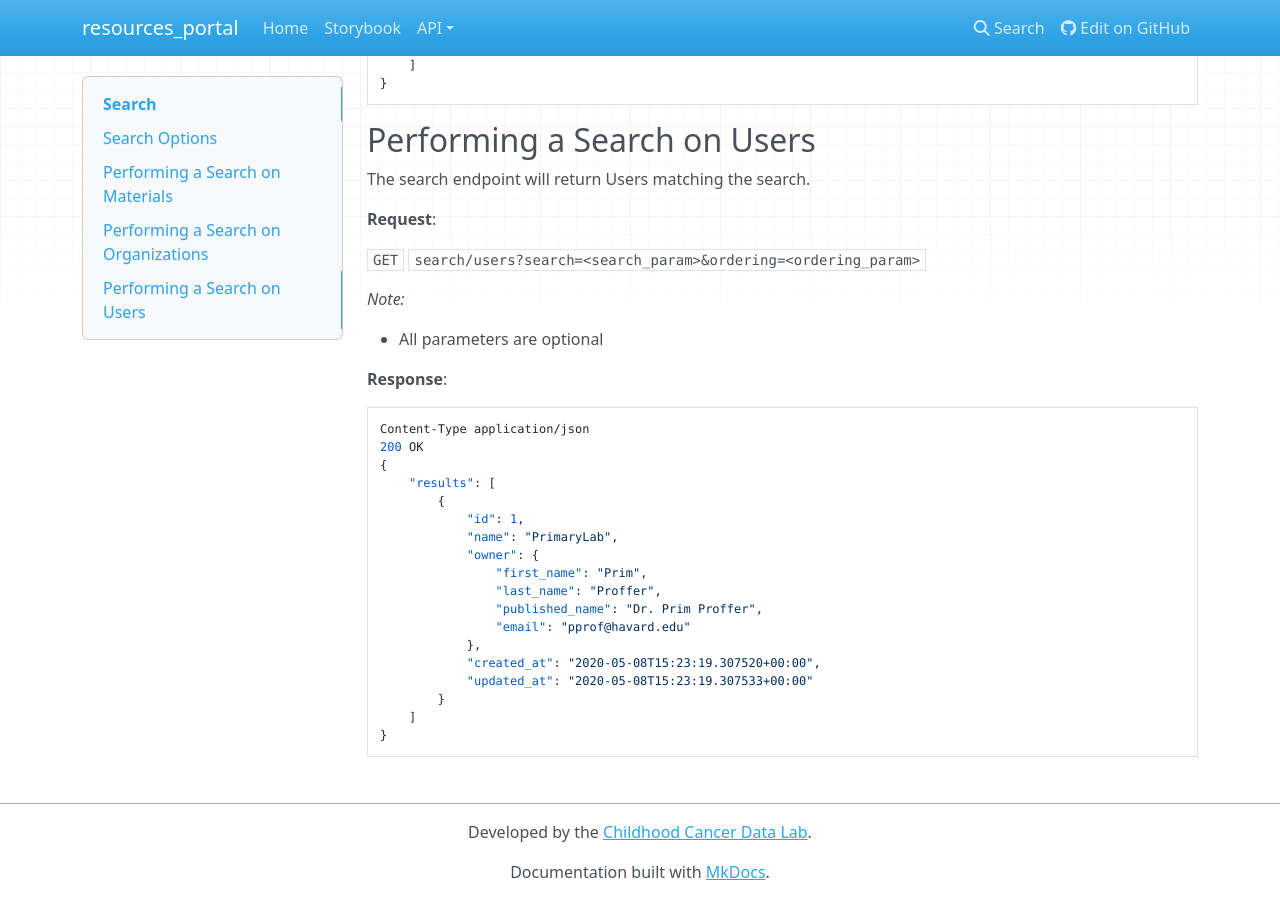
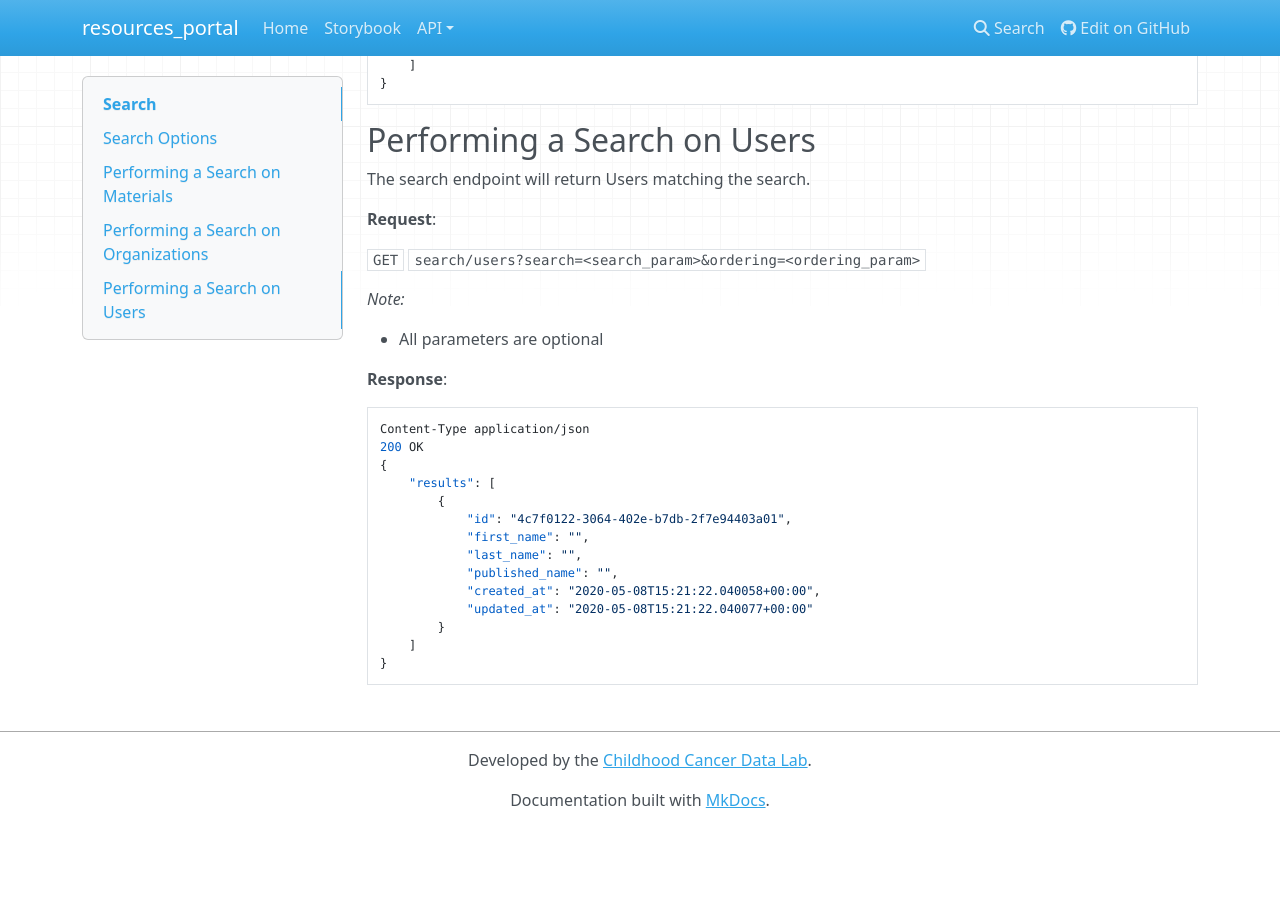
Before and after one commit to AlexsLemonade/resources-portal, an MkDocs documentation site: the page built from docs/api/search.md, in a window 1280 px wide and 900 px high, scrolled down 3435 px. Built offline with MkDocs 1.6.1, drawn with Linux system fonts in a browser that asks for light colours; nearby versions of some CDN libraries; after the commit the page ends 4263 px from its top, so only the background shows below that.

Commit message:
Corrected user JSON

```diff
--- a/docs/api/search.md
+++ b/docs/api/search.md
@@ -194,16 +194,12 @@ Content-Type application/json
 {
     "results": [
         {
-            "id": 1,
-            "name": "PrimaryLab",
-            "owner": {
-                "first_name": "Prim",
-                "last_name": "Proffer",
-                "published_name": "Dr. Prim Proffer",
-                "email": "pprof@havard.edu"
-            },
-            "created_at": "2020-05-08T15:23:19.307520+00:00",
-            "updated_at": "2020-05-08T15:23:19.307533+00:00"
+            "id": "4c7f0122-3064-402e-b7db-2f7e94403a01",
+            "first_name": "",
+            "last_name": "",
+            "published_name": "",
+            "created_at": "2020-05-08T15:21:22.040058+00:00",
+            "updated_at": "2020-05-08T15:21:22.040077+00:00"
         }
     ]
 }
```
